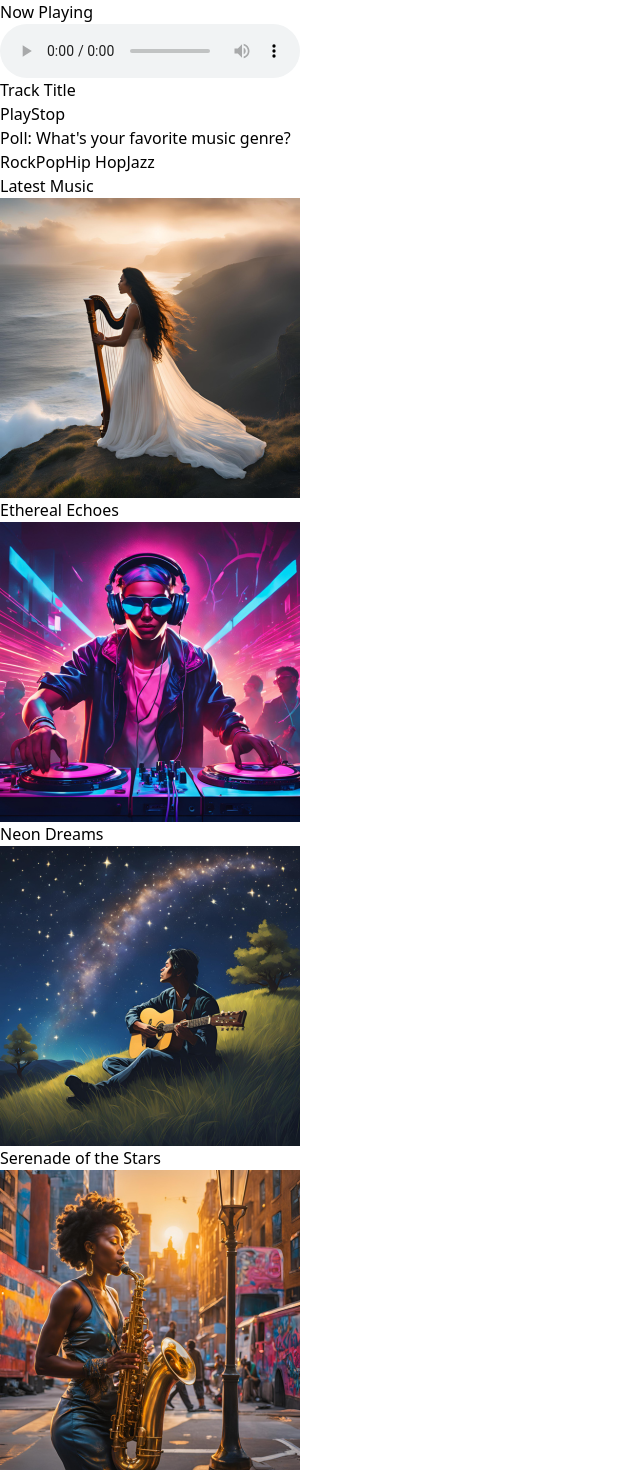
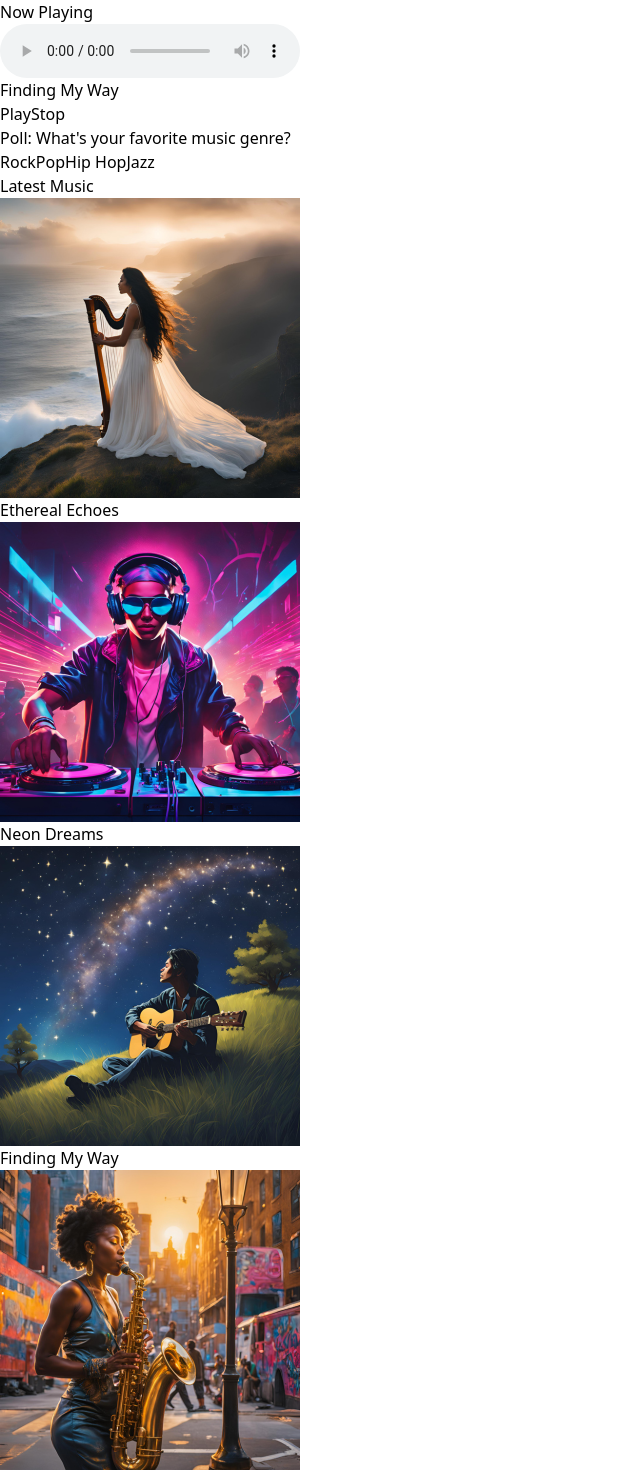
Before and after one commit to Fatumayattani/allechain_livepeer, a React (Vite) app: page /music in a window 1280 px wide. Shown: the top 1470 px of the page, without its empty margins (0-640 px from the left). Built offline with nearby package versions, Linux system fonts and the light colour scheme; no server answers; what @thirdweb-dev/react, thirdweb would draw is missing.

Commit message:
save changes

```diff
--- a/src/assets/assets.js
+++ b/src/assets/assets.js
@@ -299,7 +299,7 @@ export const nftData = [
     },
     {
       id: 3,
-      name: "Serenade of the Stars",
+      name: "Finding My Way",
       artist: "Astral Melodies",
       image: music3,
     },
--- a/src/components/Music.jsx
+++ b/src/components/Music.jsx
@@ -43,7 +43,7 @@ const Music = () => {
               Your browser does not support the audio element.
             </audio>
           </div>
-          <h3 className="text-sm font-bold mb-4 text-center text-white">Track Title</h3>
+          <h3 className="text-sm font-bold mb-4 text-center text-white">Finding My Way</h3>
           <div className="flex space-x-6">
             <button
               className={`${
--- a/src/components/Podcast.jsx
+++ b/src/components/Podcast.jsx
@@ -115,7 +115,7 @@ const Podcast = () => {
         <div className="mb-12">
           <h2 className="text-2xl font-semibold mb-6 text-white">Latest Podcast</h2>
           <div className="flex space-x-4 overflow-auto">
-            {nftData.map((item, index) => (
+            {podData.map((item, index) => (
               <div key={index} className="bg-gray-800 p-4 rounded-lg shadow-lg">
                 <img
                   src={item.image}
```
